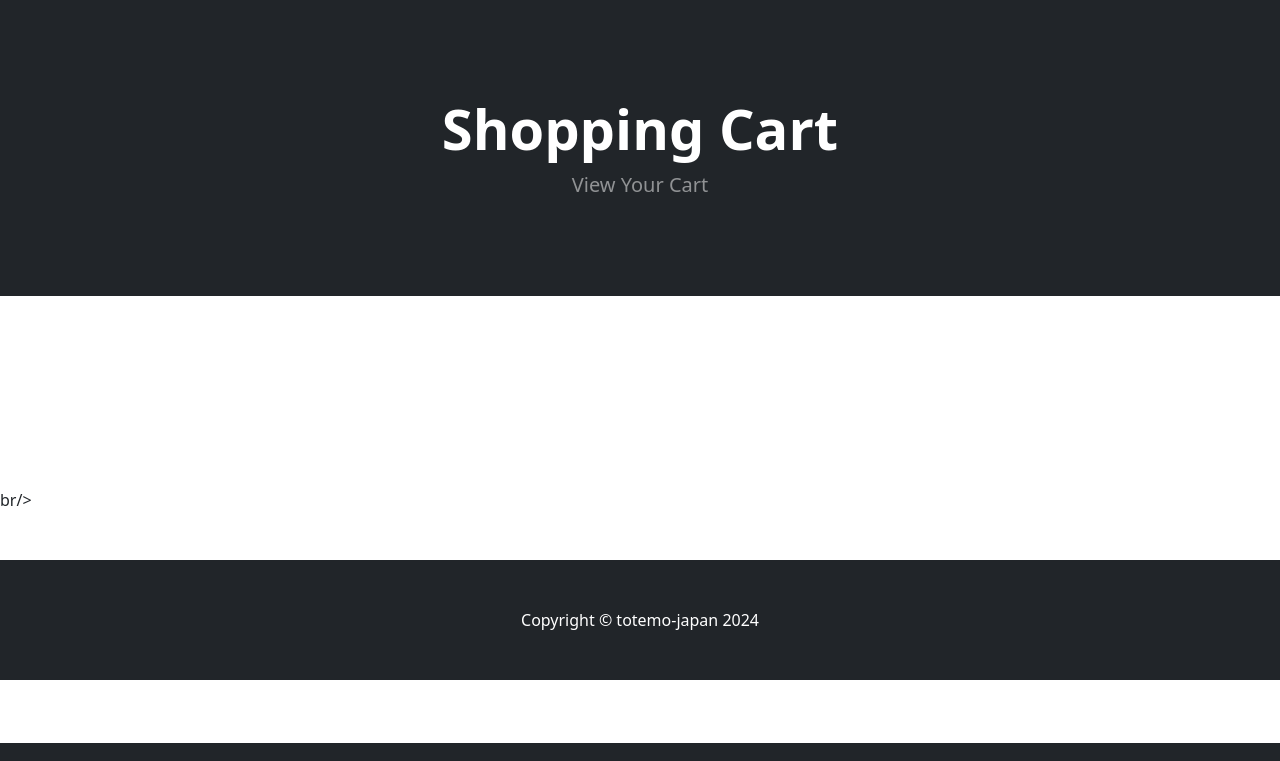
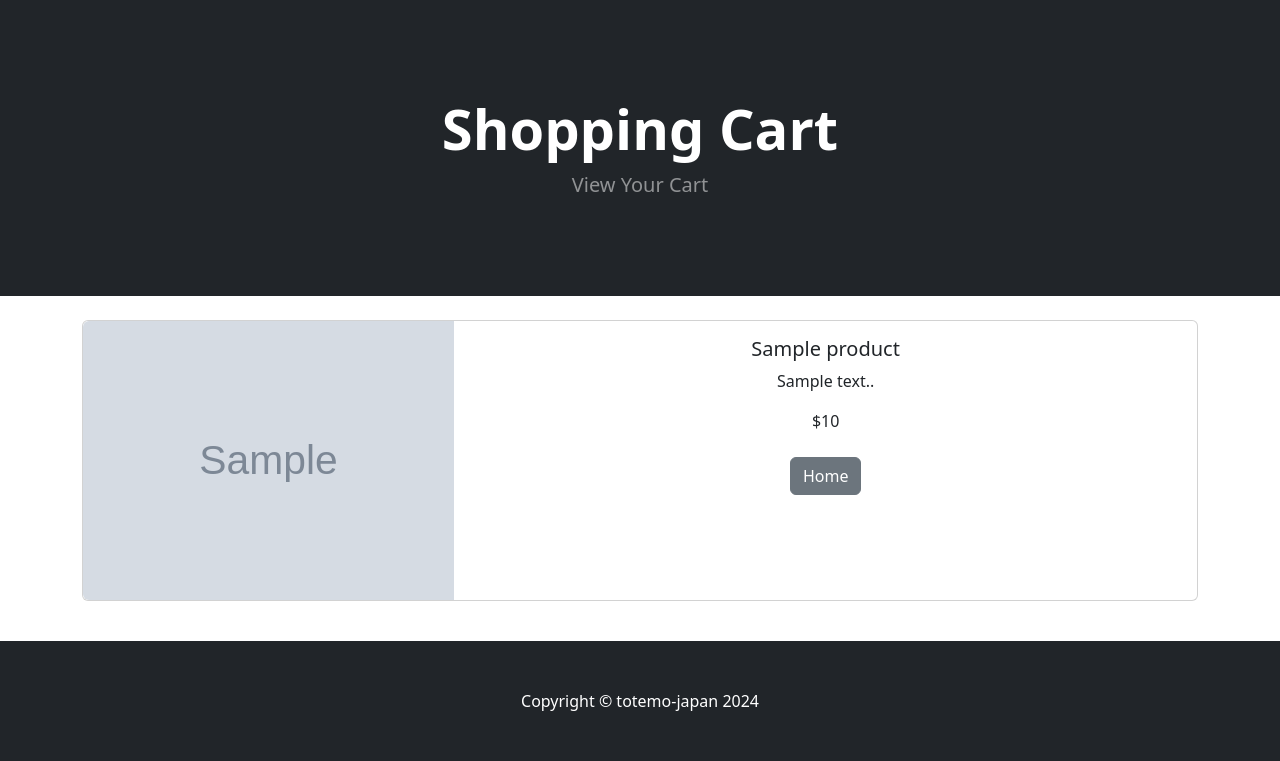
Before and after one commit to abyf/ecommerce, a Django app: template totemojapan/cart/templates/cart_summary.html in a window 1280 px wide. Shown: the part 57-818 px from the top of the page. Run offline with Django 4.2, Linux system fonts and the light colour scheme; the template is opened without the code that fills it: most values are stand-ins (such as "Sample title", 1, 10 or a date in 2020); grey boxes marked "Sample" are stand-in pictures; some libraries are stand-ins or nearby versions.

Commit message:
Video15, Update shopping Cart summary Page Completed

```diff
--- a/totemojapan/cart/cart.py
+++ b/totemojapan/cart/cart.py
@@ -1,3 +1,5 @@
+from store.models import Product
+
 class Cart():
     def __init__(self,request):
         self.session = request.session
@@ -24,3 +26,12 @@ class Cart():
 
     def __len__(self):
         return len(self.cart)
+
+    def get_prods(self):
+        # Get ids from cart
+        product_ids = self.cart.keys()
+
+        # Use ids to lookup in database model
+        products = Product.objects.filter(id__in=product_ids)
+
+        return products
--- a/totemojapan/cart/templates/cart_summary.html
+++ b/totemojapan/cart/templates/cart_summary.html
@@ -11,5 +11,44 @@
                 </div>
             </div>
         </header>
- <br/><br/><br/><br/><br/><br/><br/><br/>br/><br/><br/><br/>
+        <br/>
+        <div class="container">
+            {% if cart_products %}
+                {% for product in cart_products %}
+                <div class="card mb-3">
+                    <div class="row g-0">
+                    <div class="col-md-4">
+                        <img src="{{ product.image.url }}" class="img-fluid rounded-start" alt="...">
+                    </div>
+                    <div class="col-md-8">
+                        <div class="card-body">
+                            <center>
+                        <h5 class="card-title">{{ product.name}}</h5>
+                        <p class="card-text">{{ product.description }}.</p>
+
+                        {% if product.is_sale %}
+                        <div class="d-flex justify-content-center small text-warning mb-2"><div class="bi-star-fill"></div>&nbsp;&nbsp;Sale!&nbsp;&nbsp;<div class="bi-star-fill"></div></div>
+                                                <!-- Product price-->
+                                                <strike>${{product.price}}</strike>
+                                                &nbsp;
+                                                ${{product.sale_price}}
+                        {% else %}
+                            ${{ product.price }}
+
+                        {% endif %}
+                        <br/><br/>
+                        <a href="{% url 'home' %}" class="btn btn-secondary">Home</a>
+                        </center>
+                        </div>
+                    </div>
+                    </div>
+                </div><br/>
+
+                {% endfor %}
+            {% else %}
+                There's nothing In Your Cart...
+                <br/><br/><br/><br/><br/><br/><br/><br/><br/><br/><br/><br/>
+            {% endif %}
+        </div>
+
 {% endblock %}
--- a/totemojapan/cart/views.py
+++ b/totemojapan/cart/views.py
@@ -4,7 +4,10 @@ from store.models import Product
 from django.http import JsonResponse
 
 def cart_summary(request):
-    return render(request, "cart_summary.html",{})
+    # Get the cart
+    cart = Cart(request)
+    cart_products = cart.get_prods
+    return render(request, "cart_summary.html",{"cart_products":cart_products})
 
 def cart_add(request):
     # Get the cart
```
Also changed, not shown: totemojapan/db.sqlite3.
